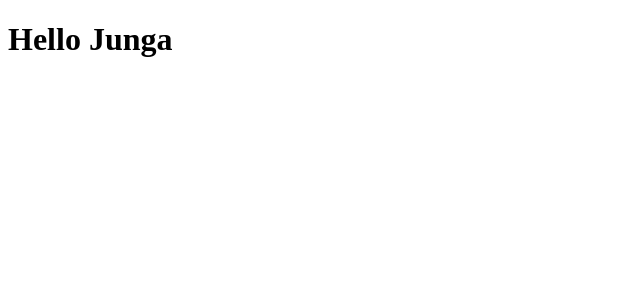
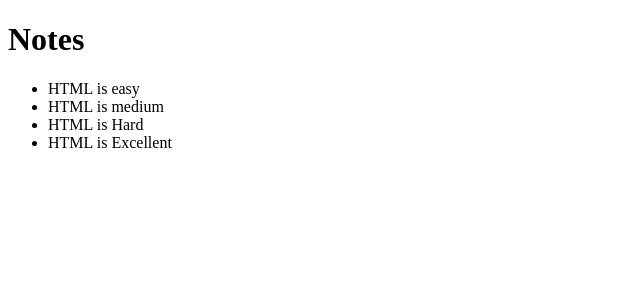
Before and after one commit to Gowtham-Mani-24/React-class, a React (Vite) app: page / in a window 1280 px wide. Shown: the top 300 px of the page, without its empty margins (0-640 px from the left). Built offline with nearby package versions, Linux system fonts and the light colour scheme.

Commit message:
added array list using traditional way

```diff
--- a/src/App.jsx
+++ b/src/App.jsx
@@ -1,9 +1,24 @@
 import React from 'react'
 
-function App() {
+function App({notes}) {
+  // console.log(props);
+  let noteList = [];
+  for (let i=0;i<notes.length;i++){
+    noteList.push(<li>{notes[i].content}</li>);
+  }
+  console.log(noteList);
   return (
     <div>
-      <h1>Hello Junga</h1>
+      <h1>Notes</h1>
+     <ul>
+      {/* <li>{notes[0].content}</li>
+      <li>{notes[1].content}</li>
+      <li>{notes[2].content}</li> */}
+      {/* for dynamically get the data use for loop */}
+        {
+          noteList
+        }
+     </ul>
     </div>
   )
 }
--- a/src/main.jsx
+++ b/src/main.jsx
@@ -2,9 +2,36 @@ import React from 'react'
 import ReactDOM from 'react-dom/client'
 import App from './App.jsx'
 
+const notes = [
+  {
+    id:1,
+    content:'HTML is easy',
+    data:'2015-05-12',
+    important:true
+  },
+  {
+    id:2,
+    content:'HTML is medium',
+    data:'2015-06-12',
+    important:false
+  },
+  {
+    id:3,
+    content:'HTML is Hard',
+    data:'2015-07-12',
+    important:true
+  },
+  {
+    id:4,
+    content:'HTML is Excellent',
+    data:'2015-08-12',
+    important:true
+  },
+]
+ReactDOM.createRoot(document.getElementById('root')).render(
 
-ReactDOM.createRoot(document.getElementById('root')).render(
-  <React.StrictMode>
-    <App />
-  </React.StrictMode>,
+    <App
+    notes = {notes} //props
+    />
+
 )
```
